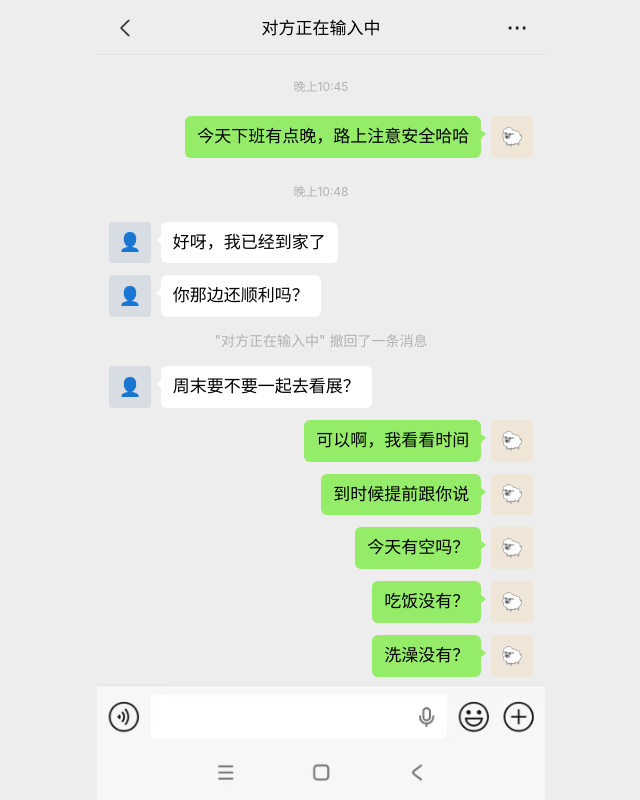
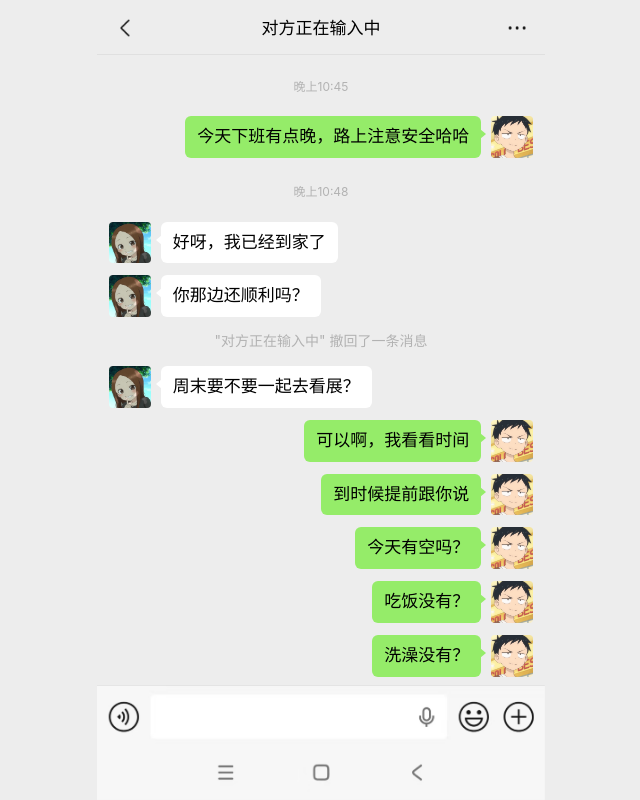
Before and after one commit to yichong108/content-creator, a Next.js app in the folder apps/web/: page / in a window 1280 px wide. Shown: the whole page, without its empty margins (319-959 px from the left). Built offline with nearby package versions, Linux system fonts and the light colour scheme.

Commit message:
Refactor Avatar component to use image assets for self and other avatars, improving visual consistency and accessibility.

```diff
--- a/apps/web/src/app/page.tsx
+++ b/apps/web/src/app/page.tsx
@@ -24,21 +24,18 @@ const chatItems: ChatItem[] = [
 ];
 
 function Avatar({ variant }: { variant: "self" | "other" }) {
-  const baseClass =
-    "flex h-[calc(18px+17px*1.4)] w-[calc(18px+17px*1.4)] shrink-0 items-center justify-center rounded-[4px] text-lg leading-none";
-
-  if (variant === "self") {
-    return (
-      <div className={`${baseClass} bg-[#f0e6d8]`} aria-hidden>
-        🐑
-      </div>
-    );
-  }
+  const size = Math.round(18 + 17 * 1.4);
+  const src = variant === "self" ? "/avatar-self.png" : "/avatar-other.png";
+  const alt = variant === "self" ? "我的头像" : "对方头像";
 
   return (
-    <div className={`${baseClass} bg-[#d8dce3]`} aria-hidden>
-      👤
-    </div>
+    <Image
+      src={src}
+      alt={alt}
+      width={size}
+      height={size}
+      className="h-[calc(18px+17px*1.4)] w-[calc(18px+17px*1.4)] shrink-0 rounded-[4px] object-cover"
+    />
   );
 }
 
```
Also changed, not shown: apps/web/public/avatar-other.png (added), apps/web/public/avatar-self.png (added).
